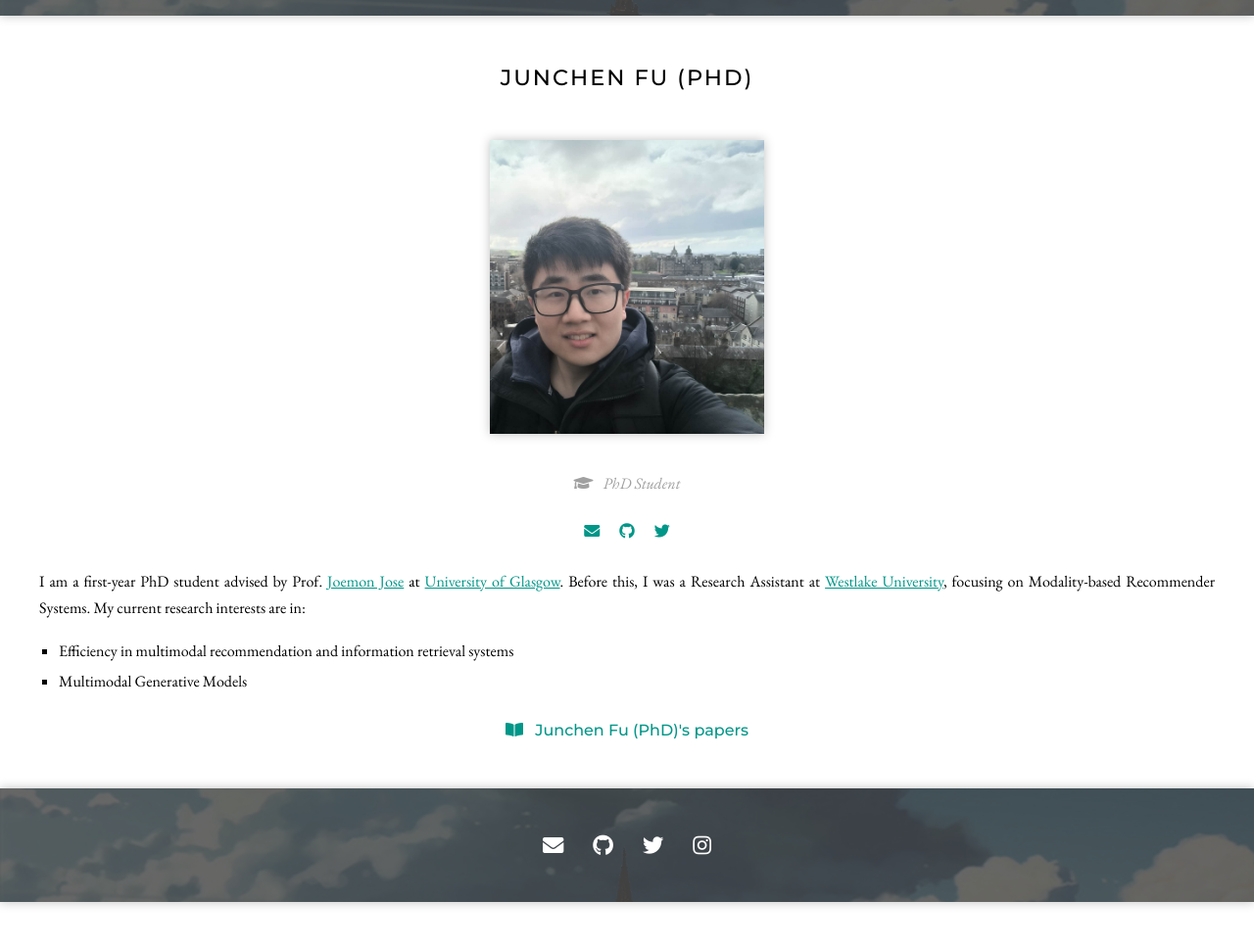
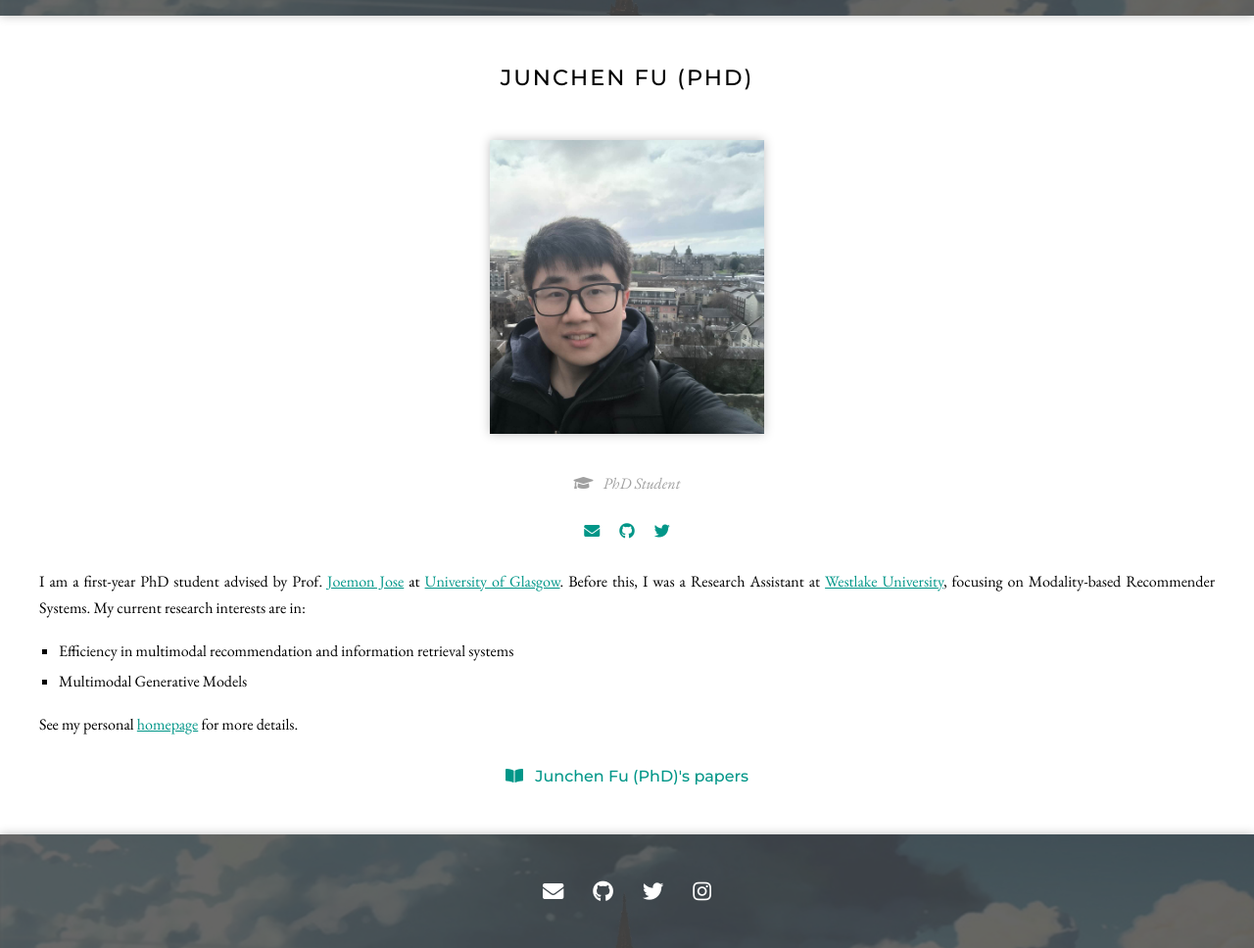
Before and after one commit to GAIR-Lab/GAIR-Lab.github.io, a Jekyll site: the page built from _members/2023junchen-fu.md, in a window 1280 px wide, cut to the strip 124-1092 px from the top of the page. Shown: the whole strip at 98% size. Built offline with Jekyll 4.4.1, drawn with Linux system fonts in a browser that asks for light colours; nearby versions of some CDN libraries.

Commit message:
Update 2023junchen-fu.md

```diff
--- a/_members/2023junchen-fu.md
+++ b/_members/2023junchen-fu.md
@@ -18,3 +18,5 @@ I am a first-year PhD student advised by Prof. [Joemon Jose](https://www.gla.ac.
 
 - Efficiency in multimodal recommendation and information retrieval systems
 - Multimodal Generative Models
+
+See my personal [homepage](https://junchen-fu.github.io/) for more details.
```
